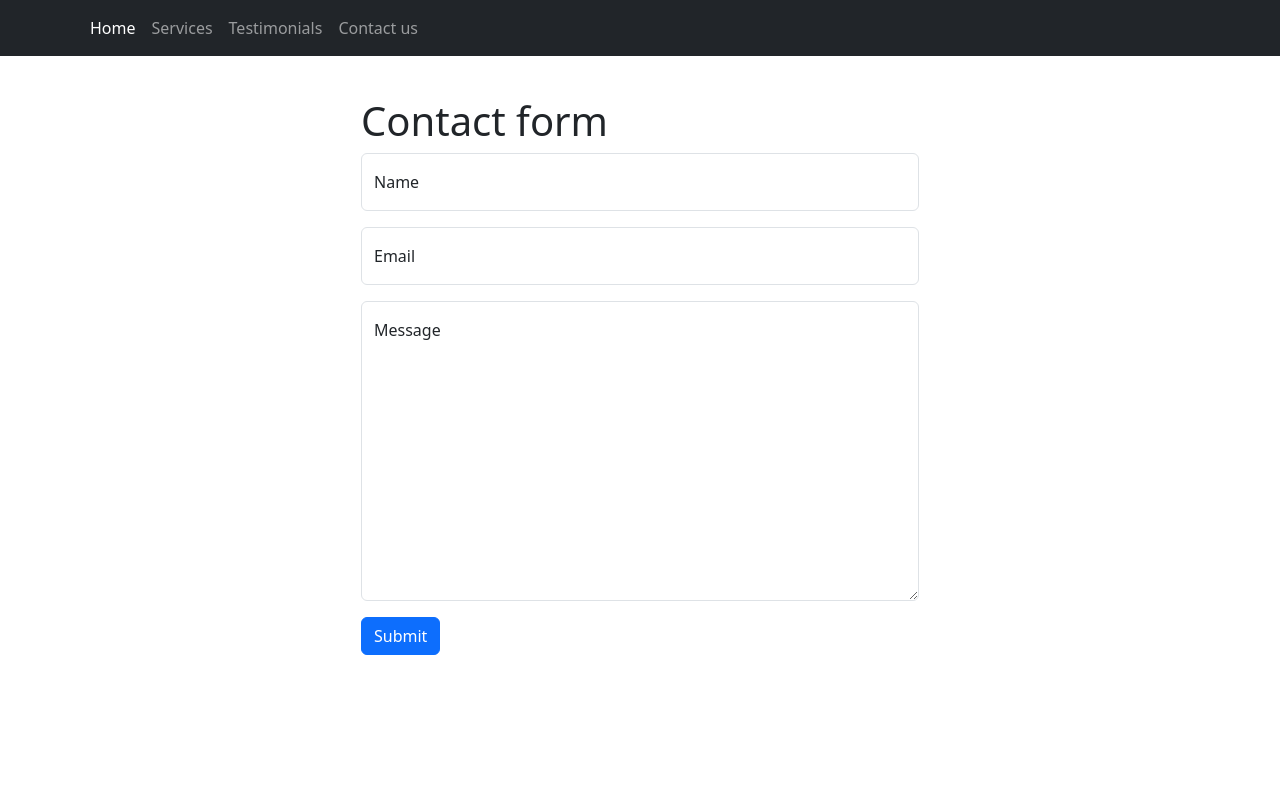
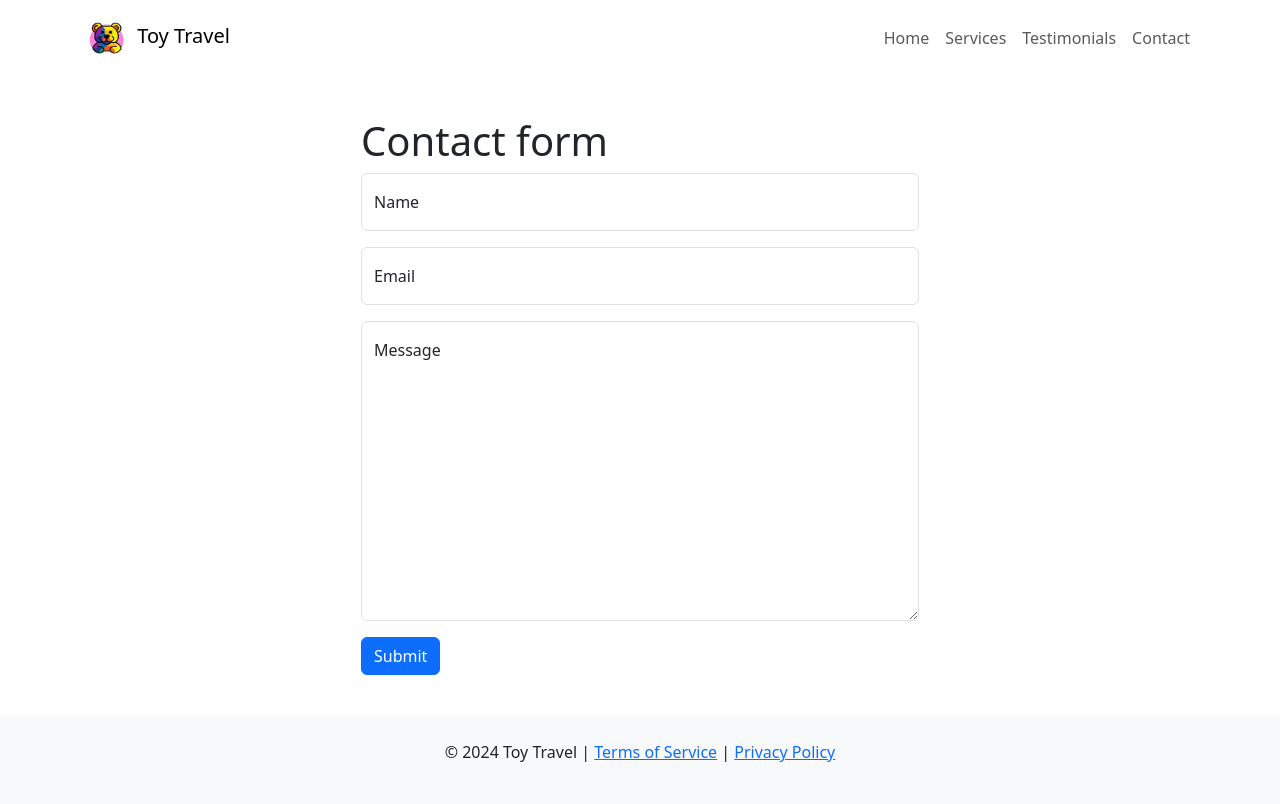
Before and after one commit to mdiogc-JesusLugo2002-Chugani05/ToyTravel, a website: page src/contact.html in a window 1280 px wide. Drawn offline with nearby package versions, Linux system fonts and the light colour scheme.

Commit message:
Se intenta arreglar conflicto

```diff
--- a/src/contact.html
+++ b/src/contact.html
@@ -9,13 +9,17 @@
 </head>
 <body>
     <!-- Header and navbar -->
-    <header>
-        <nav class="navbar navbar-expand-lg navbar-dark bg-dark">
-            <div class="container-fluid container-lg">
-                <div class="collapse navbar-collapse" id="navbarNav">
-                    <ul class="navbar-nav me-auto mb-2 mb-lg-0 align-items-lg-center">
+    <header class="container-fluid">
+        <nav class="navbar navbar-expand">
+            <div class="container">
+                <a class="navbar-brand" href="index.html">
+                    <img src="assets/images/icon.png" alt="Toy Travel Logo" width="50" height="50">
+                    Toy Travel
+                </a>
+                <div id="navbarNav"></div>
+                    <ul class="navbar-nav justify-content-center d-flex">
                         <li class="nav-item">
-                        <a aria-current="page" class="nav-link active" href="./index.html">Home</a>
+                            <a class="nav-link" href="index.html">Home</a>
                         </li>
                         <li class="nav-item">
                             <a class="nav-link" href="services.html">Services</a>
@@ -24,7 +28,7 @@
                             <a class="nav-link" href="testimonials.html">Testimonials</a>
                         </li>
                         <li class="nav-item">
-                        <a class="nav-link" href="contact.html">Contact us</a>
+                            <a class="nav-link" href="contact.html">Contact</a>
                         </li>
                     </ul>
                 </div>
@@ -51,6 +55,11 @@
             <a class="btn btn-primary mt-3" href="#">Submit</a>
          </form>
      </main>
+
+     <!-- Footer -->
+     <footer class="bg-light text-center py-4">
+        <p>&copy; 2024 Toy Travel | <a href="#">Terms of Service</a> | <a href="#">Privacy Policy</a></p>
+      </footer>
     <script src="https://cdn.jsdelivr.net/npm/bootstrap@5.3.3/dist/js/bootstrap.bundle.min.js" integrity="sha384-YvpcrYf0tY3lHB60NNkmXc5s9fDVZLESaAA55NDzOxhy9GkcIdslK1eN7N6jIeHz" crossorigin="anonymous"></script>
 </body>
 </html>
```
Also changed, not shown: src/services.html (+0 -2 lines). Lines whose indentation alone changed are shown as unchanged.
